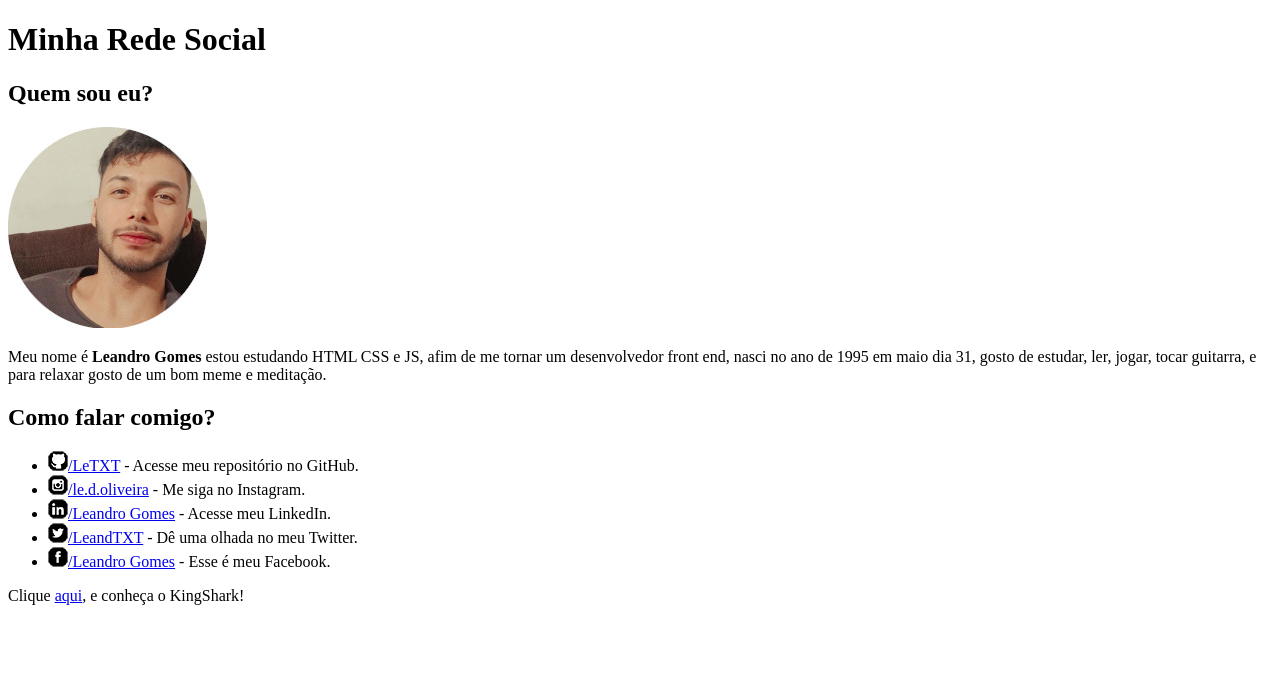
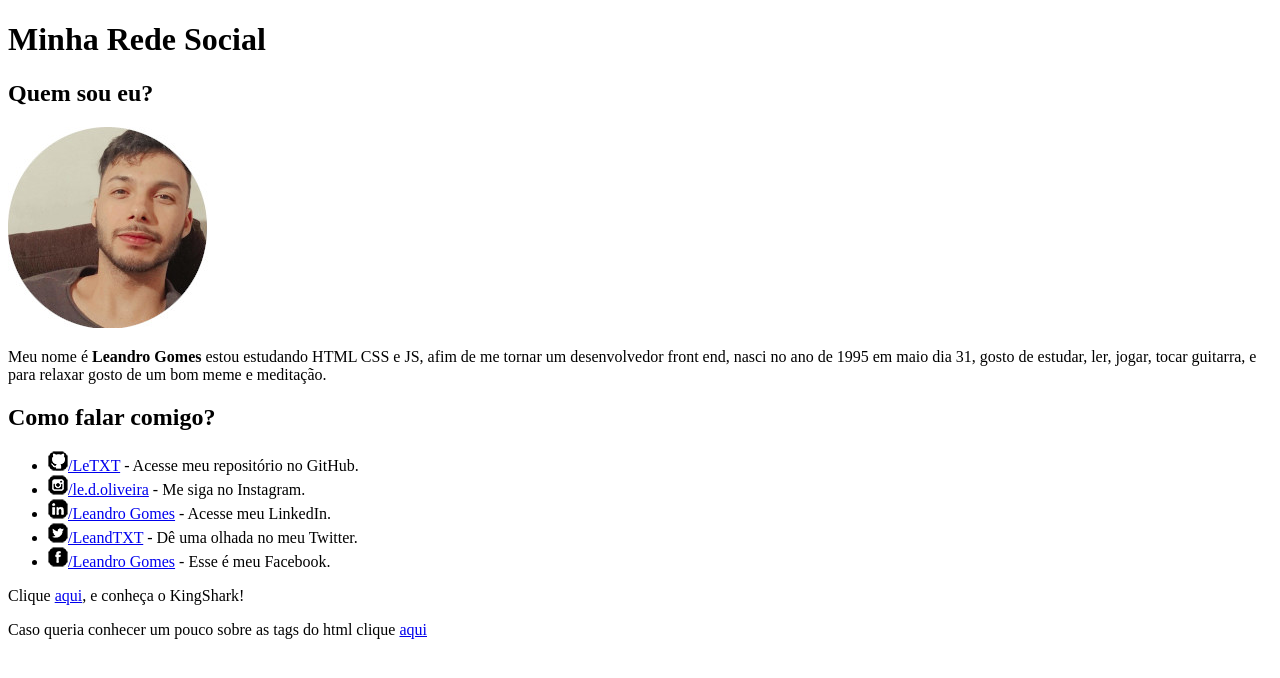
Before and after one commit to LeTXT/para-estudo, a plain HTML site: page redesocial/index.html in a window 1280 px wide. Drawn offline with Linux system fonts and the light colour scheme.

Commit message:
link adicionado no index

```diff
--- a/redesocial/index.html
+++ b/redesocial/index.html
@@ -22,7 +22,6 @@
         <li><img src="img/icone-facebook.png" alt="Facebook"><a href="https://www.facebook.com/leandrotxt" target="_blink" rel="external">/Leandro Gomes</a> - Esse é meu Facebook.</li>
     </ul>
     <P>Clique <a href="kingshark.html" rel="next" target="_blink">aqui</a>, e conheça o KingShark!</P>
-
-
+    <p>Caso queria conhecer um pouco sobre as tags do html clique <a href="../tags/tag.html" rel="next" target="_blink">aqui</a></p>
 </body>
 </html>
```
Also changed, not shown: tags/tag.html (renamed from tags/index.html).
